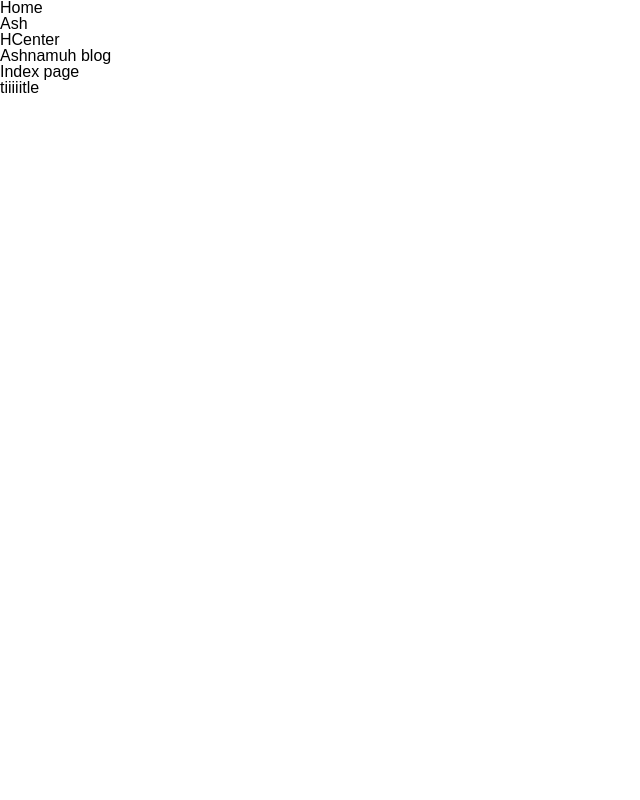
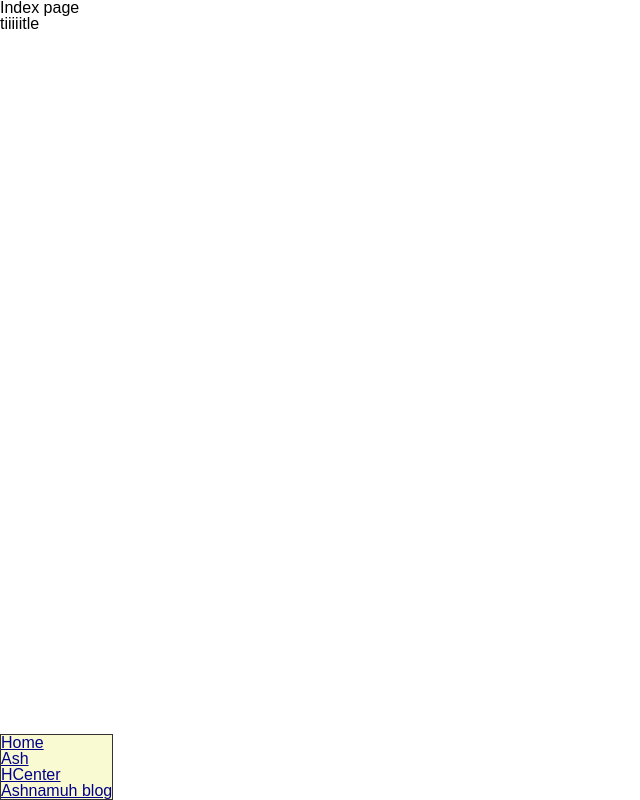
Before and after one commit to ashnamuh/exercise-something, a React (Create React App) app: page / in a window 1280 px wide. Shown: the whole page, without its empty margins (0-640 px from the left). Built offline with nearby package versions, Linux system fonts and the light colour scheme; what typesafe-actions would draw is missing.

Commit message:
modify a position of global nav

```diff
--- /dev/null
+++ b/src/App.module.scss
@@ -0,0 +1,13 @@
+.nav {
+  border: 1px solid #333;
+  display: inline-block;
+  position: fixed;
+  bottom: 0;
+  left: 0;
+  background-color: lightgoldenrodyellow;
+
+  li {
+    color: darkblue;
+    text-decoration: underline;
+  }
+}
--- a/src/App.tsx
+++ b/src/App.tsx
@@ -8,6 +8,7 @@ import {
 import { Provider } from 'react-redux'
 import store from 'services/store'
 import 'styles/global.scss'
+import styles from './App.module.scss'
 
 import IndexPage from 'pages/index'
 import AshPage from 'pages/ash'
@@ -19,7 +20,7 @@ export default function App() {
     <>
       <Provider store={store}>
         <Router>
-          <div>
+          <nav className={styles.nav}>
             <ul>
               <li>
                 <Link to="/">Home</Link>
@@ -34,6 +35,7 @@ export default function App() {
                 <Link to="/ashnamuh-blog">Ashnamuh blog</Link>
               </li>
             </ul>
+          </nav>
 
           <Switch>
             <Route exact path="/" component={IndexPage} />
@@ -41,7 +43,6 @@ export default function App() {
             <Route exact path="/horizontal-center" component={HCenterPage} />
             <Route exact path="/ashnamuh-blog" component={AshnamuhBlogPage} />
           </Switch>
-          </div>
         </Router>
       </Provider>
     </>
```
Lines whose indentation alone changed are shown as unchanged.
